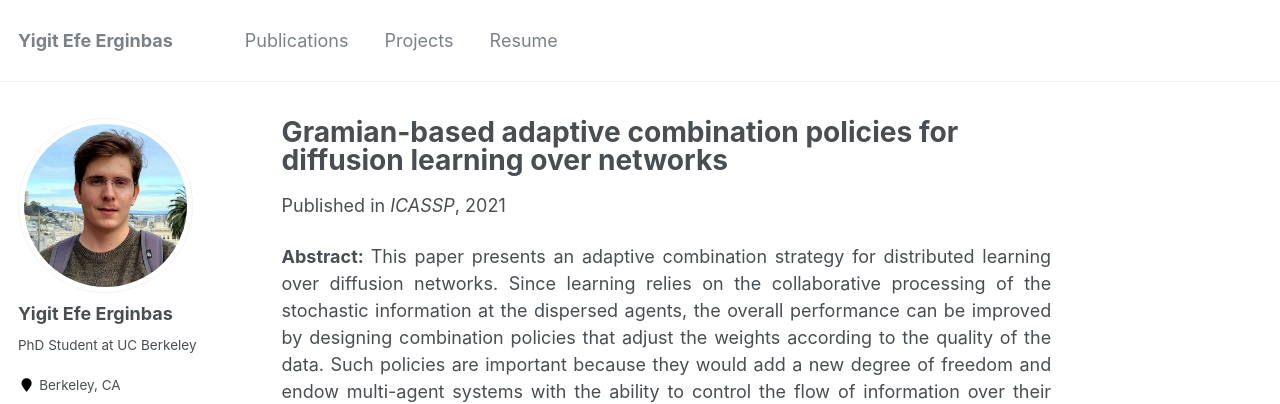
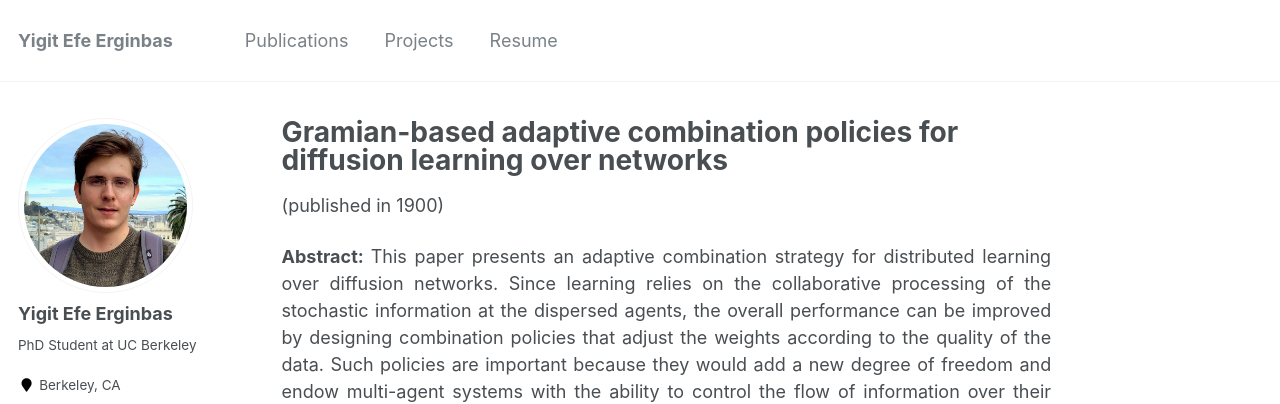
Before and after one commit to erginbas/erginbas.github.io, a Jekyll site: the page built from _publications/2021-06-icassp-publication.md, in a window 1280 px wide and 1079 px high. Shown: the top 404 px of the window. Built offline with Jekyll 4.4.1, drawn with Linux system fonts in a browser that asks for light colours.

Commit message:
no message

```diff
--- a/_includes/archive-single.html
+++ b/_includes/archive-single.html
@@ -38,14 +38,10 @@
       <p class="page__meta"><i class="fa fa-clock-o" aria-hidden="true"></i> {% include read-time.html %}</p>
     {% endif %}
 
-    {% if post.authors %}
-      <p>{{ post.authors }}</p>
-    {% endif %}
-
     {% if post.collection == 'teaching' %}
       <p> {{ post.type }}, <i>{{ post.venue }}</i>, {{ post.date | default: "1900-01-01" | date: "%Y" }} </p>
     {% elsif post.collection == 'publications' %}
-      <p>Published in <i>{{ post.venue }}</i>, {{ post.date | default: "1900-01-01" | date: "%Y" }} </p>
+      <p>{{ post.authors }} (published in <i>{{ post.venue }}</i> {{ post.date | default: "1900-01-01" | date: "%Y" }}) </p>
     {% elsif post.date %}
      <p class="page__date"><strong><i class="fa fa-fw fa-calendar" aria-hidden="true"></i> {{ site.data.ui-text[site.locale].date_label | default: "Published:" }}</strong> <time datetime="{{ post.date | default: "1900-01-01" | date_to_xmlschema }}">{{ post.date | default: "1900-01-01" | date: "%B %d, %Y" }}</time></p>
     {% endif %}
--- a/_layouts/single.html
+++ b/_layouts/single.html
@@ -36,14 +36,10 @@ layout: default
 
         {% if page.collection == 'teaching' %}
           <p> {{ page.type }}, <i>{{ page.venue }}</i>, {{ page.date | default: "1900-01-01" | date: "%Y" }} </p>
-        {% elsif page.venue and page.date %}
-          <p>Published in <i>{{ page.venue }}</i>, {{ page.date | default: "1900-01-01" | date: "%Y" }} </p>
+        {% elsif page.venue and page.date and page.authors %}
+        <p>{{ post.authors }} (published in <i>{{ post.venue }}</i> {{ post.date | default: "1900-01-01" | date: "%Y" }}) </p>
         {% elsif page.date %}
           <p class="page__date"><strong><i class="fa fa-fw fa-calendar" aria-hidden="true"></i> {{ site.data.ui-text[site.locale].date_label | default: "Published:" }}</strong> <time datetime="{{ page.date | date_to_xmlschema }}">{{ page.date | default: "1900-01-01" | date: "%B %d, %Y" }}</time></p>
-        {% endif %}
-
-        {% if post.authors %}
-          <p>{{ post.authors }}</p>
         {% endif %}
 
         {% if page.abstract %}
```
